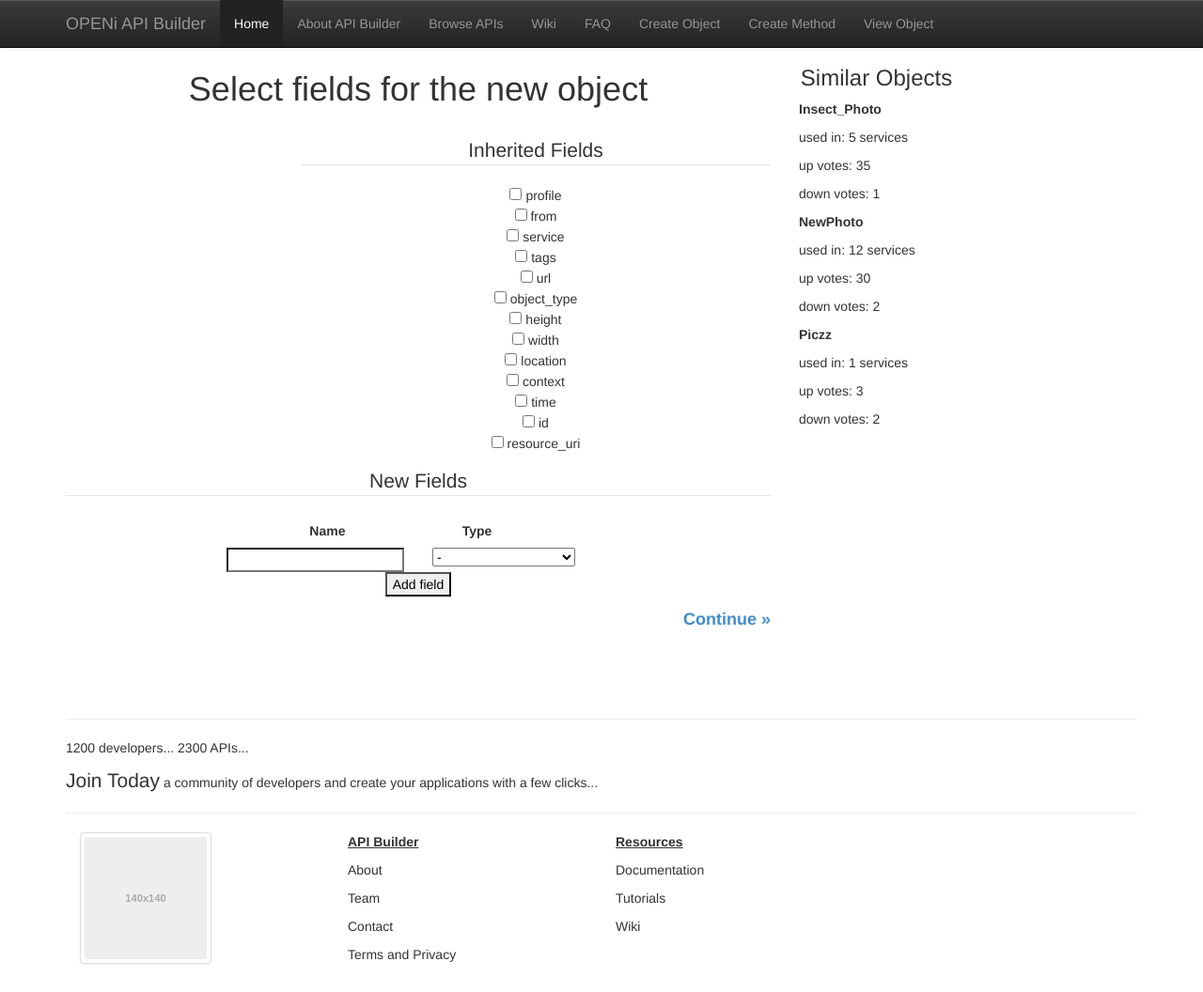
After one commit to OPENi-ict/api-builder, a PHP site: page /create-object-2 in a window 1280 px wide. The commit adds this page. Shown: the whole page at 94% size. Run offline with PHP 8.4, Linux system fonts and the light colour scheme; some libraries are stand-ins or nearby versions.

Commit message:
small updates

```diff
--- /dev/null
+++ b/OPENi-Builder/create-object-2.php
@@ -0,0 +1,7 @@
+<?php
+	$inc_path = 'includes/';
+
+	require_once($inc_path.'header.php');
+	require_once($inc_path.'main-create-obj-2.php');
+	require_once($inc_path.'footer.php');
+?>
--- a/OPENi-Builder/includes/footer/js-imports.php
+++ b/OPENi-Builder/includes/footer/js-imports.php
@@ -5,6 +5,8 @@
 
         <script src="js/main.js"></script>
 
+		<script src="js/addInput.js" language="Javascript" type="text/javascript"></script>
+
         <script>
             var _gaq=[['_setAccount','UA-XXXXX-X'],['_trackPageview']];
             (function(d,t){var g=d.createElement(t),s=d.getElementsByTagName(t)[0];
--- a/OPENi-Builder/includes/footer/statistics.php
+++ b/OPENi-Builder/includes/footer/statistics.php
@@ -1,3 +1,4 @@
+<br/><br/>
 <hr>
 
 <p class="bg-primary">1200 developers... 2300 APIs...</p>
--- /dev/null
+++ b/OPENi-Builder/includes/main-create-obj-2.php
@@ -0,0 +1,102 @@
+
+    <?php
+    	$main_path = 'main/';
+        $title = 'Select fields for the new object';
+    	require_once($main_path.'navbar.php');
+    ?>
+
+	<div class="container">
+      <div class="row">
+        <div class="col-lg-8">
+            <?php
+                require_once($main_path.'title.php');
+            ?>
+             <form class="form text-center" role="form">
+                <div class="form-group">
+				<div class="col-lg-4"></div>
+				<form class="form text-left">
+<fieldset>
+                <legend>Inherited Fields</legend>
+                        <input type="checkbox" name="object_field" value="field 1" /> <span title="Required for methods GetPhoto, GetVideo">profile</span><br />
+                        <input type="checkbox" name="object_field" value="field 2" /> <span title="Required for methods GetPhoto, GetVideo">from</span><br />
+                        <input type="checkbox" name="object_field" value="field 3" /> <span title="Required for methods GetPhoto, GetVideo">service</span><br />
+						<input type="checkbox" name="object_field" value="field 4" /> <span title="Required for methods GetPhoto, GetVideo">tags</span><br />
+						<input type="checkbox" name="object_field" value="field 5" /> <span title="Required for methods GetPhoto, GetVideo">url</span><br />
+						<input type="checkbox" name="object_field" value="field 6" /> <span title="Required for methods GetPhoto, GetVideo">object_type</span><br />
+						<input type="checkbox" name="object_field" value="field 7" /> <span title="Required for methods GetPhoto, GetVideo">height</span><br />
+                        <input type="checkbox" name="object_field" value="field 4" /> <span title="Required for methods GetPhoto, GetVideo">width</span><br />
+						<input type="checkbox" name="object_field" value="field 5" /> <span title="Required for methods GetPhoto, GetVideo">location</span><br />
+						<input type="checkbox" name="object_field" value="field 6" /> <span title="Required for methods GetPhoto, GetVideo">context</span><br />
+						<input type="checkbox" name="object_field" value="field 7" /> <span title="Required for methods GetPhoto, GetVideo">time</span><br />
+                        <input type="checkbox" name="object_field" value="field 6" /> <span title="Required for methods GetPhoto, GetVideo">id</span><br />
+						<input type="checkbox" name="object_field" value="field 7" /> <span title="Required for methods GetPhoto, GetVideo">resource_uri</span><br />
+
+        </fieldset>
+		</div>
+		<div class="form-group">
+		<fieldset>
+		<legend>New Fields</legend>
+     <div id="dynamicInput">
+	 <div class="container">
+      <div class="row">
+
+        <div class="col-lg-5">
+		<div class="form text-right">
+          <h5><b>Name</b></h5>
+		  </div>
+		  </div>
+		  <div class="col-lg-4">
+		  <div class="form text-center">
+		  <h5><b>Type</b></h5>
+		  </div>
+	 </div>
+	 </div>
+	 </div>
+	 <div class="container">
+      <div class="row">
+
+        <div class="col-lg-6">
+		<div class="form text-right">
+          <input type="text" name="myInputs[]">
+		  </div>
+		  </div>
+		  <div class="col-lg-6">
+		  <div class="form text-left">
+		  <select class='form-control-inline'>                       <option>-</option><option>SocialAccount</option><option>SocialToken</option><option>account</option><option>application</option><option>article</option><option>audio</option><option>badge</option><option>card</option><option>checkin</option><option>contact</option><option>context</option><option>device</option><option>event</option><option>file</option><option>game</option><option>Insect_Photo</option><option>measurement</option><option>note</option><option>nutrition</option><option>order</option><option>photo</option><option>place</option><option>product</option><option>question</option><option>registeredapplication</option><option>route</option><option>service</option><option>shop</option><option>sleep</option><option>socialapp</option><option>status</option><option>user</option><option>video</option><option>workout</option>
+</select>
+     </div>
+	 </div>
+	 </div>
+	 </div>
+	 </div>
+     <input type="button" value="Add field" onClick="addInput('dynamicInput');">
+	 </fieldset>
+	 	 </div>
+
+	 <div class="form-group">
+				<div class="text-right">
+				<h4>
+
+				<a href="create-object-2"><b>Continue &raquo;</b></a></li>
+				</h4>
+				</div>
+
+        </div>
+		</div>
+        <div class="col-lg-2">
+            <h3>Similar Objects</h3>
+            <p><strong>Insect_Photo</strong></p>
+            <p>used in: 5 services</p>
+            <p>up votes: 35</p>
+            <p>down votes: 1</p>
+            <p><strong>NewPhoto</strong></p>
+            <p>used in: 12 services</p>
+            <p>up votes: 30</p>
+            <p>down votes: 2</p>
+            <p><strong>Piczz</strong></p>
+            <p>used in: 1 services</p>
+            <p>up votes: 3</p>
+            <p>down votes: 2</p>
+        </div>
+    </div>
+<br/>
--- /dev/null
+++ b/OPENi-Builder/js/addInput.js
@@ -0,0 +1,13 @@
+var counter = 1;
+var limit = 3;
+function addInput(divName){
+     if (counter == limit)  {
+          alert("You have reached the limit of adding " + counter + " inputs");
+     }
+     else {
+          var newdiv = document.createElement('div');
+          newdiv.innerHTML = " <div class='container'><div class='row'><div class='col-lg-6'><div class='form text-right'><input type='text' name='myInputs[]'></div></div><div class='col-lg-6'><div class='form text-left'><select class='form-control-inline'><option>-</option><option>SocialAccount</option><option>SocialToken</option><option>account</option><option>application</option><option>article</option><option>audio</option><option>badge</option><option>card</option><option>checkin</option><option>contact</option><option>context</option><option>device</option><option>event</option><option>file</option><option>game</option><option>Insect_Photo</option><option>measurement</option><option>note</option><option>nutrition</option><option>order</option><option>photo</option><option>place</option><option>product</option><option>question</option><option>registeredapplication</option><option>route</option><option>service</option><option>shop</option><option>sleep</option><option>socialapp</option><option>status</option><option>user</option><option>video</option><option>workout</option></select></div></div></div></div>";
+          document.getElementById(divName).appendChild(newdiv);
+          counter++;
+     }
+}
```
Also changed, not shown: OPENi-Builder/combine-methods.php (added, +7 -0 lines), OPENi-Builder/create-method-2.php (added, +7 -0 lines), OPENi-Builder/includes/main-create-method-2.php (added, +66 -0 lines), OPENi-Builder/includes/main-create-method.php (+5 -9 lines), OPENi-Builder/includes/main-create-obj.php (+8 -5 lines).
